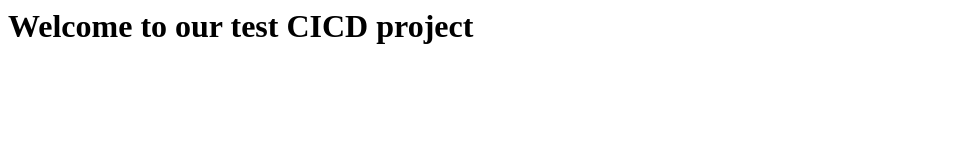
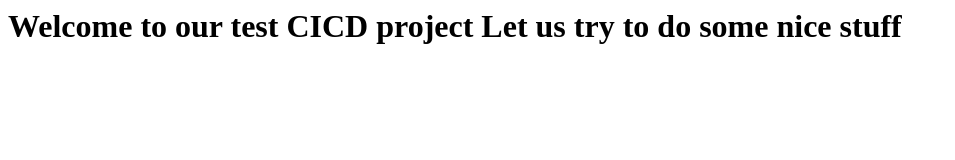
Before and after one commit to HanzKizzaH/testcicd, a plain HTML site: page index.html in a window 1280 px wide. Shown: the whole page, without its empty margins (0-955 px from the left). Drawn offline with Linux system fonts and the light colour scheme.

Commit message:
git test

```diff
--- a/index.html
+++ b/index.html
@@ -1,5 +1,5 @@
 <html>
 <body>
-   <h1>Welcome to our test CICD project</h1>
+   <h1>Welcome to our test CICD project Let us try to do some nice stuff</h1>
 </body>
 </html>
```
